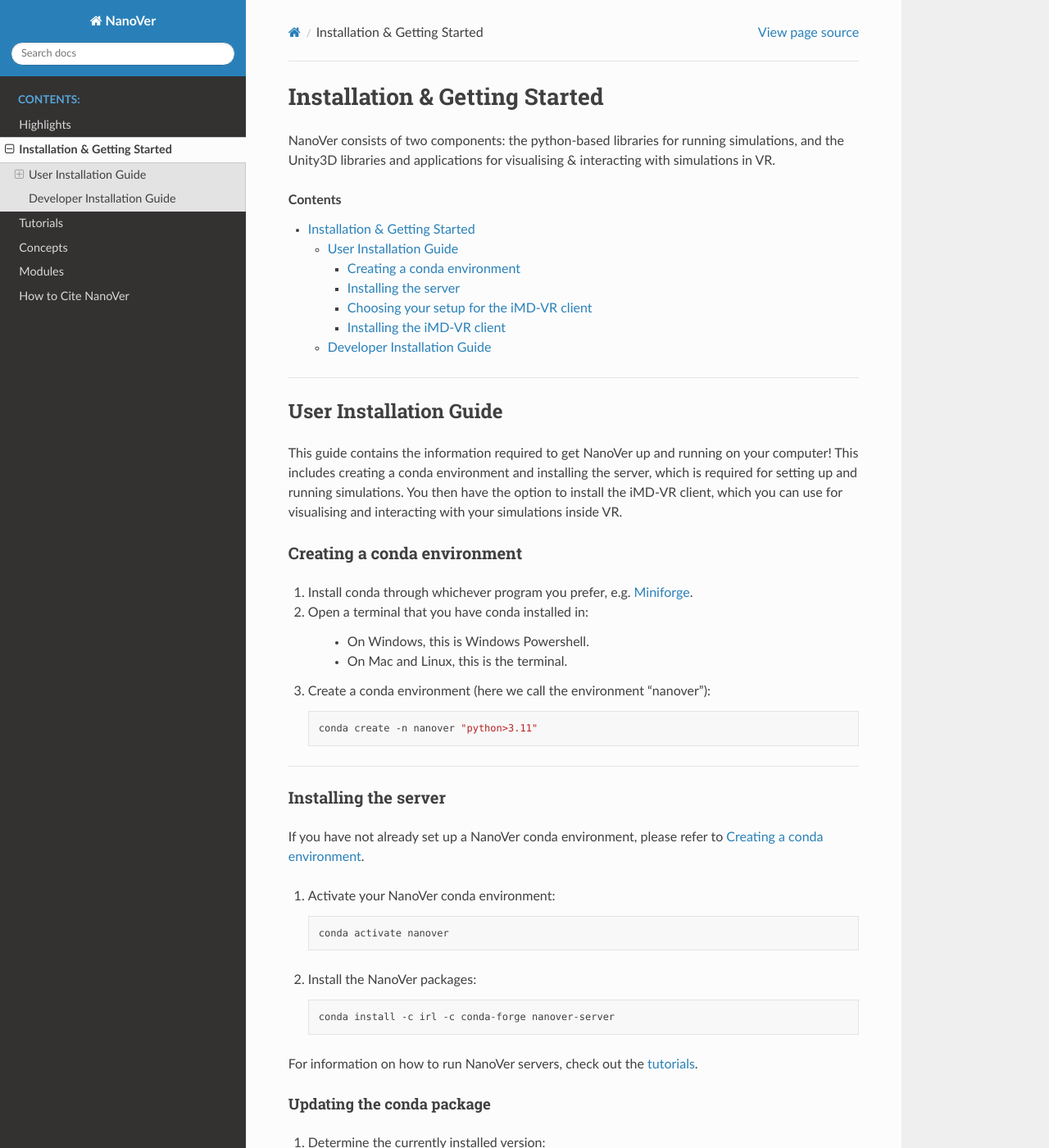
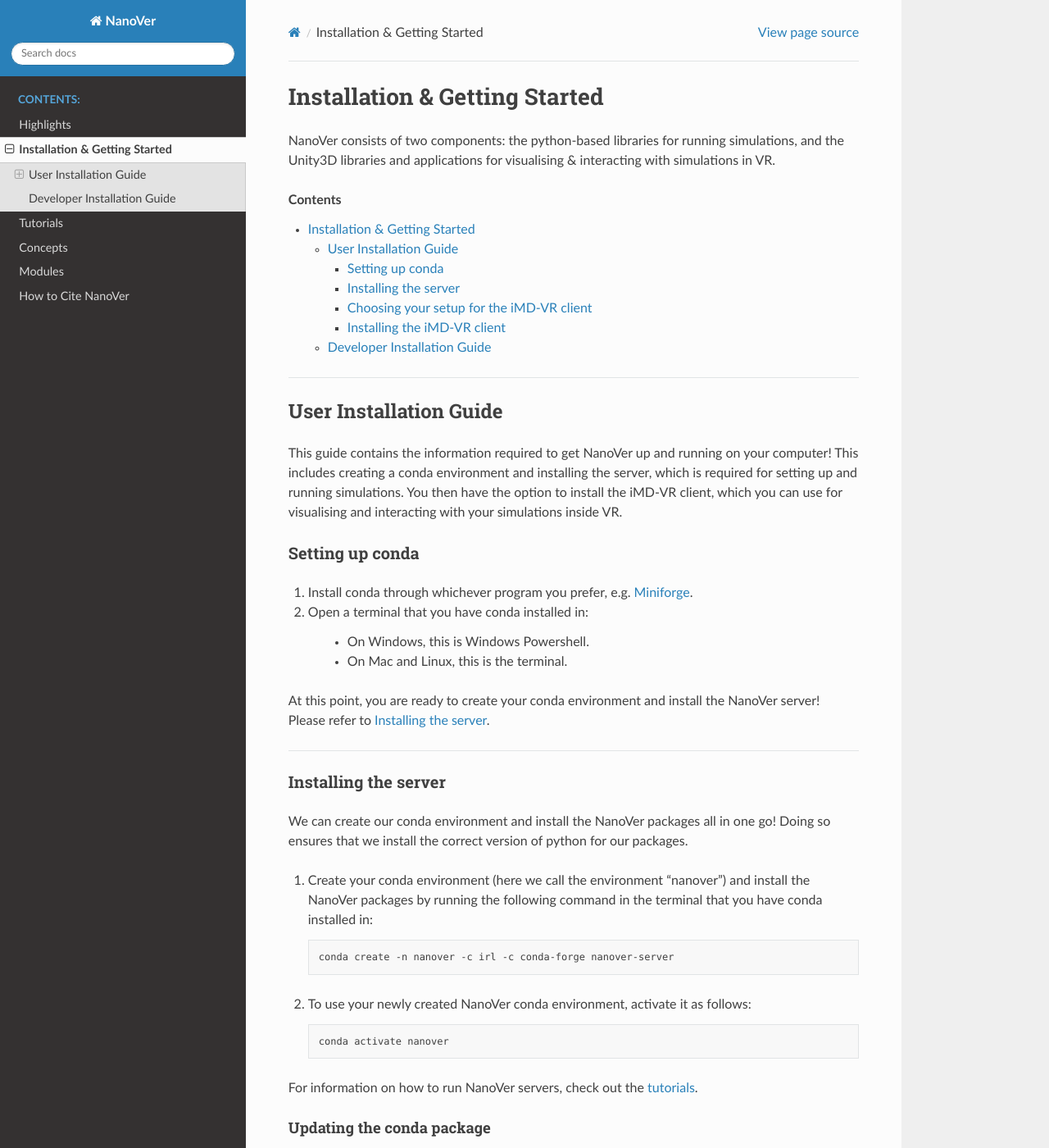
Before and after one commit to IRL2/nanover-docs, a Sphinx documentation site: the page built from source/installation.rst, in a window 1280 px wide and 1400 px high. Shown: the whole window at 82% size. Built offline with Sphinx 7.4.7 and the Read the Docs theme 3.1.0, drawn with Linux system fonts in a browser that asks for light colours; pages that are not in the unit, such as notebooks, are missing from menus; the version number could not be read and is left out; some of the changed text lies outside the part shown.

Commit message:
Update installation instructions to create conda env and install server in one line

```diff
--- a/source/installation.rst
+++ b/source/installation.rst
@@ -27,8 +27,8 @@
 
 .. _creating_conda_env:
 
-Creating a conda environment
-############################
+Setting up conda
+################
 
 #. Install conda through whichever program you prefer, e.g. `Miniforge <https://github.com/conda-forge/miniforge>`_.
 #. Open a terminal that you have conda installed in:
@@ -36,11 +36,8 @@
     * On Windows, this is Windows Powershell.
     * On Mac and Linux, this is the terminal.
 
-#. Create a conda environment (here we call the environment "nanover"):
-
-   .. code:: bash
-
-        conda create -n nanover "python>3.11"
+At this point, you are ready to create your conda environment and install the NanoVer server! Please refer to
+:ref:`installing_the_server`.
 
 ----
 
@@ -49,19 +46,21 @@
 Installing the server
 #####################
 
-If you have not already set up a NanoVer conda environment, please refer to :ref:`creating_conda_env`.
+We can create our conda environment and install the NanoVer packages all in one go!
+Doing so ensures that we install the correct version of python for our packages.
 
-#. Activate your NanoVer conda environment:
+#. Create your conda environment (here we call the environment "nanover") and install the NanoVer
+   packages by running the following command in the terminal that you have conda installed in:
+
+   .. code:: bash
+
+        conda create -n nanover -c irl -c conda-forge nanover-server
+
+#. To use your newly created NanoVer conda environment, activate it as follows:
 
    .. code:: bash
 
         conda activate nanover
-
-#. Install the NanoVer packages:
-
-   .. code:: bash
-
-        conda install -c irl -c conda-forge nanover-server
 
 For information on how to run NanoVer servers, check out the :ref:`tutorials <Tutorials>`.
 
@@ -183,7 +182,8 @@
 Conda installation
 ~~~~~~~~~~~~~~~~~~
 
-If you have not already set up a NanoVer conda environment, please refer to :ref:`creating_conda_env`.
+If you have not already created a NanoVer conda environment, please refer to
+:ref:`creating_conda_env` and :ref:`installing_the_server`.
 
 #. Activate your NanoVer conda environment:
 
@@ -202,6 +202,7 @@
    .. code:: bash
 
         NanoveriMD
+
 
 ----
 
```
